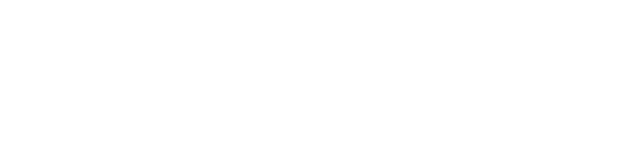
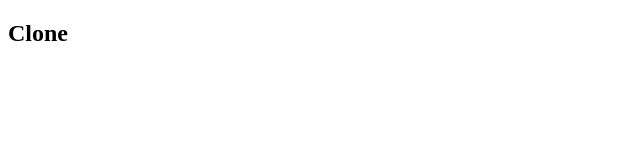
Before and after one commit to hudsoncarolinodev/demo_git, a plain HTML site: page aula2.html in a window 1280 px wide. Shown: the full height of the page, 0-640 px from the left. Drawn offline with Linux system fonts and the light colour scheme.

Commit message:
adicionando titulo

```diff
--- a/aula2.html
+++ b/aula2.html
@@ -7,6 +7,6 @@
     <title>Document</title>
 </head>
 <body>
-
+    <h2>Clone</h2>
 </body>
 </html>
```
